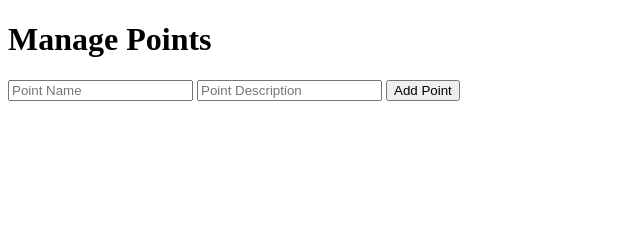
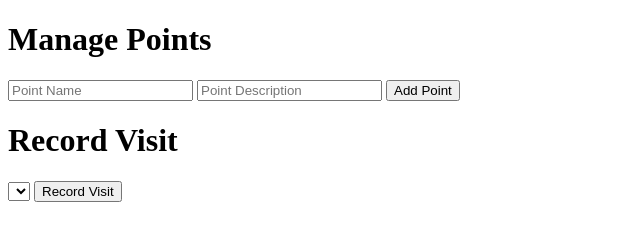
Before and after one commit to Hamode21/Checkpoint, a website: page index.html in a window 1280 px wide. Shown: the whole page, without its empty margins (0-640 px from the left). Drawn offline with Linux system fonts and the light colour scheme.

Commit message:
קליטת ביקור

```diff
--- a/index.html
+++ b/index.html
@@ -13,6 +13,13 @@
         <input type="text" id="pointDescription" placeholder="Point Description">
         <button type="submit">Add Point</button>
     </form>
+    <h1>Record Visit</h1>
+    <select id="pointSelect"></select>
+    <button id="recordVisitButton">Record Visit</button>
+
+    <script>
+        const apiUrl = 'http://localhost:4325';
+
 
 
 </body>
```
